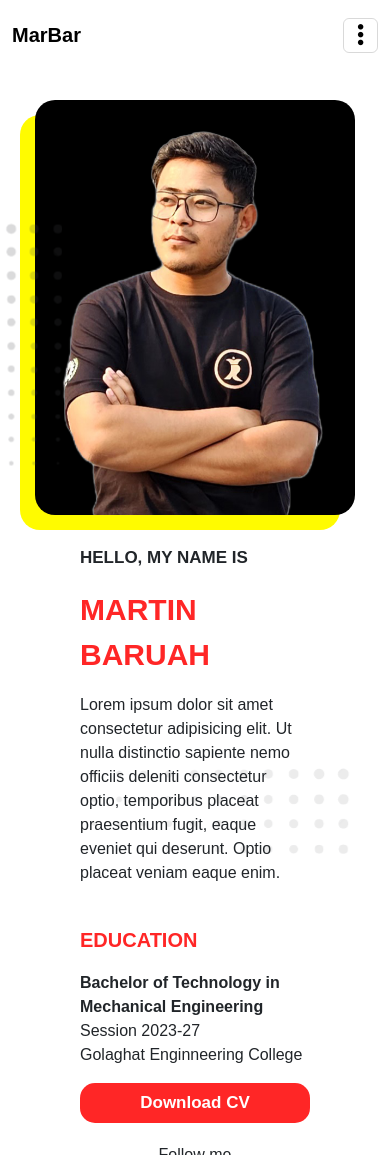
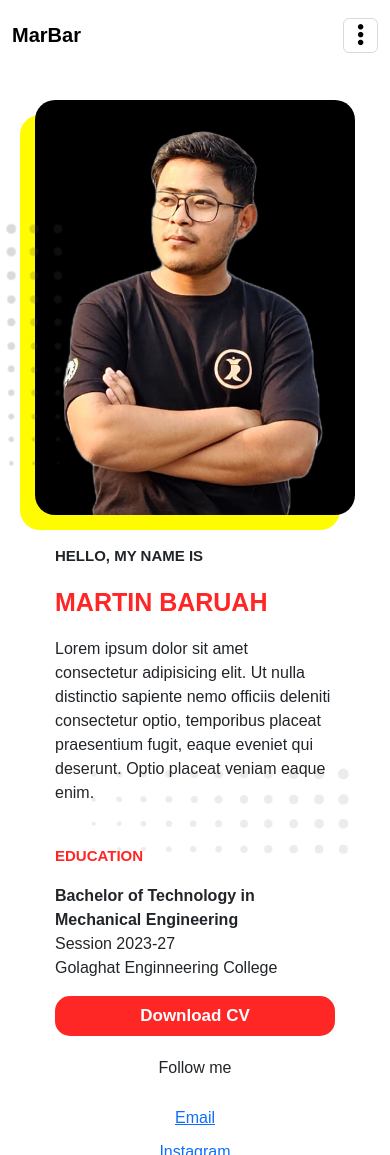
Before and after one commit to marbar6/project-3, a plain HTML site: page about/about.html in a window 390 px wide. Shown: the top 1155 px of the page. Drawn offline with nearby package versions, Linux system fonts and the light colour scheme.

Commit message:
New Modified

```diff
--- a/about/style-about.css
+++ b/about/style-about.css
@@ -88,13 +88,16 @@
     }
     .details-about{
         margin-top: 30px;
-        width: 350px;
+        width: 400px;
     }
     .details-about-intro{
-        font-size: 17px;
+        font-size: 15px;
     }
     .details-about-name{
-        font-size: 30px;
+        font-size: 25px;
+    }
+    .details-about-education{
+        font-size: 15px;
     }
     .details-about-btn{
         display: flex;
```
